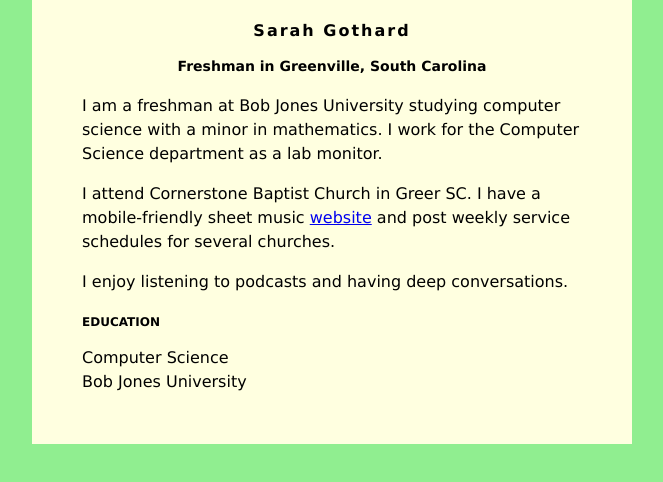
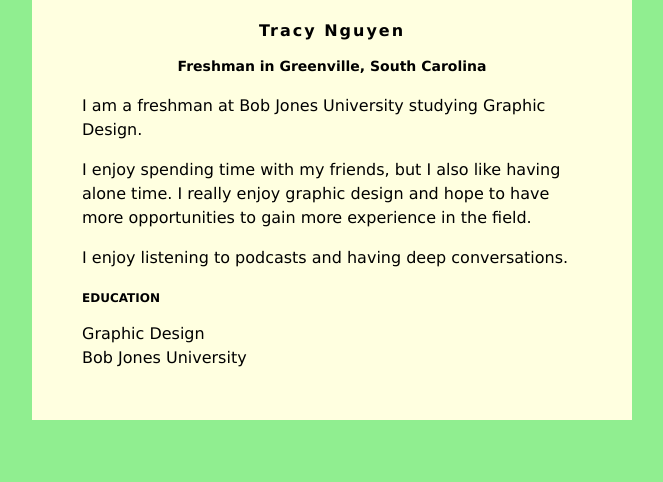
Before and after one commit to tnguy409/tnguy409.github.io, a plain HTML site: page index.html in a window 1280 px wide. Shown: the whole page, without its empty margins (308-971 px from the left). Drawn offline with Linux system fonts and the light colour scheme.

Commit message:
Update index.html

```diff
--- a/index.html
+++ b/index.html
@@ -30,21 +30,18 @@
 </head>
 <body>
     <div id="content">
-        <h1>Sarah Gothard</h1>
+        <h1>Tracy Nguyen</h1>
         <h2>Freshman in Greenville, South Carolina</h2>
 
-         <p>I am a freshman at Bob Jones University studying computer science with a minor in
-            mathematics. I work for the Computer Science department as a lab monitor.</p>
+         <p>I am a freshman at Bob Jones University studying Graphic Design.</p>
          <p>
-            I attend Cornerstone Baptist Church in Greer SC. I have a mobile-friendly
-            sheet music <a href="https://mobilehymns.org/">website</a> and post weekly service
-            schedules for several churches.
+            I enjoy spending time with my friends, but I also like having alone time. I really enjoy graphic design and hope to have more opportunities to gain more experience in the field.
          </p>
          <p>
             I enjoy listening to podcasts and having deep conversations.
          </p>
         <h3>EDUCATION</h3>
-        Computer Science<br />
+        Graphic Design<br />
         Bob Jones University
     </div>
 
```
